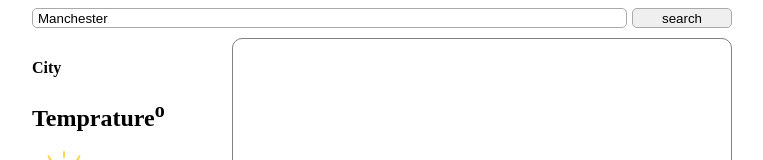
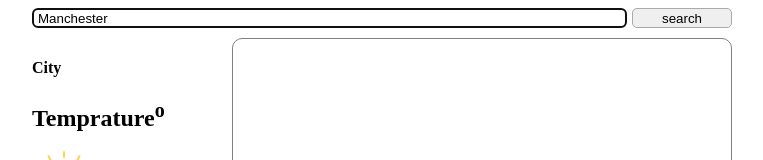
Before and after one commit to RomanBozhek/JS, a plain HTML site: page weather.html in a window 1280 px wide. Shown: the top 160 px of the page, without its empty margins (258-1021 px from the left). Drawn offline with Linux system fonts and the light colour scheme; some packages are replaced by stand-ins of ours.

Commit message:
+ autofocus

```diff
--- a/js/weather.js
+++ b/js/weather.js
@@ -183,4 +183,5 @@ function searchWeatherFromSearchBox() {
     }
 }
 
+console.log('here we GO!!!')
 searchWeatherFromSearchBox()
--- a/weather.html
+++ b/weather.html
@@ -13,7 +13,7 @@
     <div class="container">
         <div id="input-location">
             <input type="text" name="search" id="search-input" placeholder="input your city / location"
-            value="Manchester">
+            value="Manchester" autofocus>
             <input type="button" id="search-btn" value="search" onclick="searchWeatherFromSearchBox()">
         </div>
         <div id="weather-map">
```
